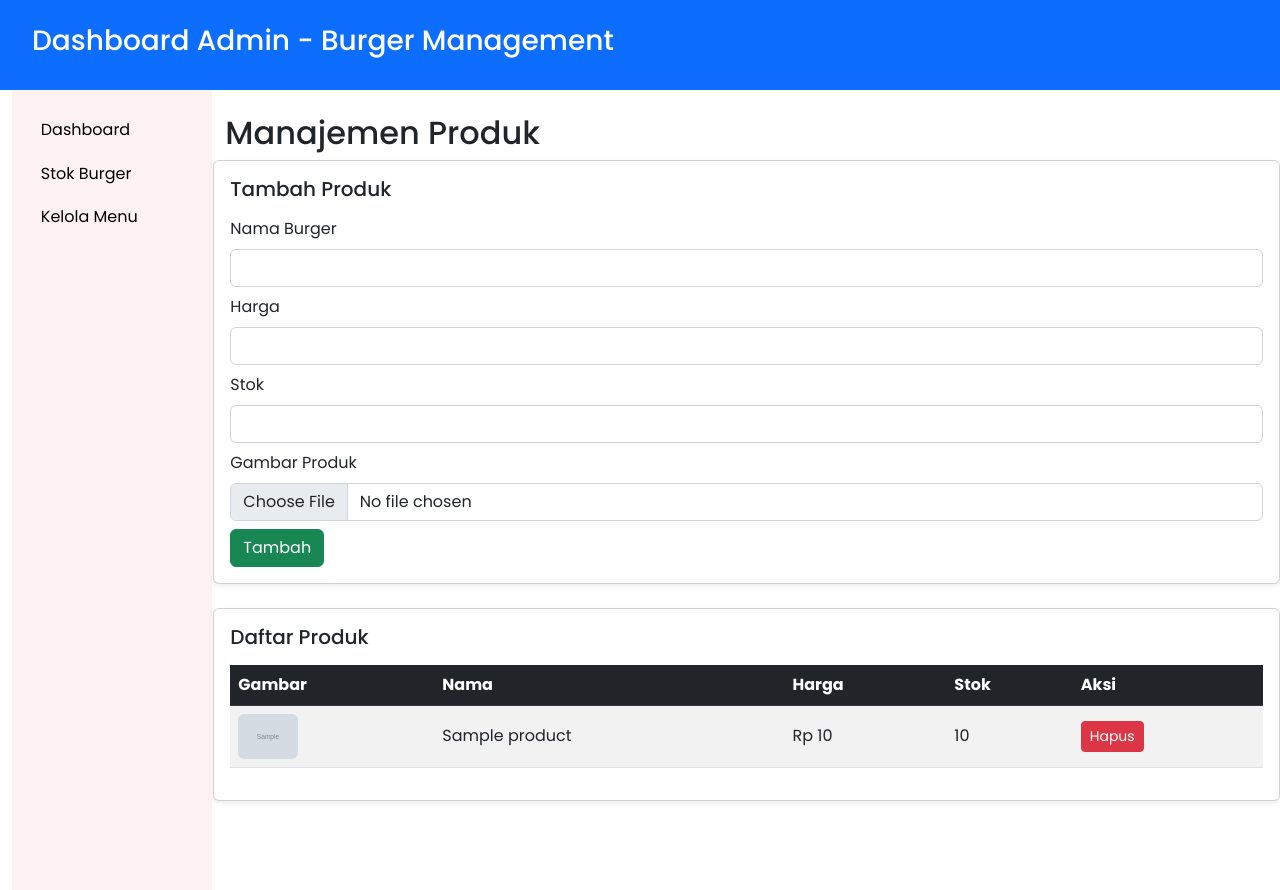
After one commit to Hanung-Satya/Fast-Bite, a PHP site: page /admin/manage-product.php in a window 1280 px wide. The commit adds this page. Run offline with PHP 8.4, Linux system fonts and the light colour scheme; the visitor is signed in with stand-in values (Sample User, id 1); tables that the repository leaves empty or names only in its code hold one stand-in row (values such as "Sample post"); grey boxes marked "Sample" are stand-in pictures.

Commit message:
Edit Manage Product

```diff
--- /dev/null
+++ b/admin/manage-product.php
@@ -0,0 +1,147 @@
+<?php
+session_start();
+include '../config/db.php';
+
+if (!isset($_SESSION['user_id']) || $_SESSION['role'] !== 'admin') {
+    header('Location: /FastBite/auth/login.php');
+    exit();
+}
+
+// --- Tambah Produk ---
+if (isset($_POST['add'])) {
+    $name  = $_POST['name'];
+    $price = $_POST['price'];
+    $stock = $_POST['stock'];
+
+    // Upload gambar
+    $image = null;
+    if (!empty($_FILES['image']['name'])) {
+        $targetDir = "../uploads/";
+        if (!is_dir($targetDir)) {
+            mkdir($targetDir, 0777, true); // bikin folder kalau belum ada
+        }
+        $fileName = time() . "_" . basename($_FILES['image']['name']);
+        $targetFile = $targetDir . $fileName;
+
+        if (move_uploaded_file($_FILES['image']['tmp_name'], $targetFile)) {
+            $image = $fileName;
+        }
+    }
+
+    $conn->query("INSERT INTO products (name, price, stock, image)
+                  VALUES ('$name', $price, $stock, '$image')");
+    header("Location: manage-product.php");
+    exit;
+}
+
+// --- Hapus Produk ---
+if (isset($_GET['delete'])) {
+    $id = (int) $_GET['delete'];
+
+    // hapus gambar juga
+    $res = $conn->query("SELECT image FROM products WHERE id = $id");
+    if ($res && $row = $res->fetch_assoc()) {
+        if (!empty($row['image']) && file_exists("../uploads/" . $row['image'])) {
+            unlink("../uploads/" . $row['image']);
+        }
+    }
+
+    $conn->query("DELETE FROM products WHERE id = $id");
+    header("Location: manage-product.php");
+    exit;
+}
+?>
+<!DOCTYPE html>
+<html lang="en">
+<head>
+  <meta charset="UTF-8">
+  <meta name="viewport" content="width=device-width, initial-scale=1.0">
+  <title>FastBite - Manage Product</title>
+  <link rel="stylesheet" href="../assets/css/admin.css">
+  <link href="https://cdn.jsdelivr.net/npm/bootstrap@5.2.3/dist/css/bootstrap.min.css" rel="stylesheet">
+</head>
+<body>
+<?php include '../partials/dashboard-header.php' ?>
+<div class="container-fluid">
+  <div class="row">
+    <nav class="position-fixed">
+      <?php include '../partials/sidebar.php' ?>
+    </nav>
+
+    <main class="dashboard col-md-10 ms-sm-auto py-4">
+      <div class="row">
+        <h2>Manajemen Produk</h2>
+
+        <!-- Form Tambah Produk -->
+        <div class="card p-3 mb-4 shadow-sm">
+          <h5 class="mb-3">Tambah Produk</h5>
+          <form method="POST" action="" enctype="multipart/form-data">
+            <div class="mb-2">
+              <label class="form-label">Nama Burger</label>
+              <input type="text" name="name" class="form-control" required>
+            </div>
+            <div class="mb-2">
+              <label class="form-label">Harga</label>
+              <input type="number" name="price" class="form-control" required>
+            </div>
+            <div class="mb-2">
+              <label class="form-label">Stok</label>
+              <input type="number" name="stock" class="form-control" required>
+            </div>
+            <div class="mb-2">
+              <label class="form-label">Gambar Produk</label>
+              <input type="file" name="image" class="form-control" accept="image/*">
+            </div>
+            <button type="submit" name="add" class="btn btn-success">Tambah</button>
+          </form>
+        </div>
+
+        <!-- Daftar Produk -->
+        <div class="card p-3 shadow-sm">
+          <h5 class="mb-3">Daftar Produk</h5>
+          <table class="table table-striped table-hover align-middle">
+            <thead class="table-dark">
+              <tr>
+                <th>Gambar</th>
+                <th>Nama</th>
+                <th>Harga</th>
+                <th>Stok</th>
+                <th>Aksi</th>
+              </tr>
+            </thead>
+            <tbody>
+              <?php
+              $result = $conn->query("SELECT * FROM products ORDER BY id DESC");
+              if ($result->num_rows > 0) {
+                  while ($row = $result->fetch_assoc()) {
+                      $imgTag = !empty($row['image'])
+                          ? "<img src='../uploads/{$row['image']}' width='60' class='rounded'>"
+                          : "<span class='text-muted'>No Image</span>";
+                      echo "
+                      <tr>
+                        <td>$imgTag</td>
+                        <td>{$row['name']}</td>
+                        <td>Rp " . number_format($row['price'], 0, ',', '.') . "</td>
+                        <td>{$row['stock']}</td>
+                        <td>
+                          <a href='?delete={$row['id']}'
+                             class='btn btn-danger btn-sm'
+                             onclick=\"return confirm('Yakin hapus produk ini?');\">
+                             Hapus
+                          </a>
+                        </td>
+                      </tr>";
+                  }
+              } else {
+                  echo "<tr><td colspan='5' class='text-center'>Belum ada produk</td></tr>";
+              }
+              ?>
+            </tbody>
+          </table>
+        </div>
+      </div>
+    </main>
+  </div>
+</div>
+</body>
+</html>
--- a/assets/css/admin.css
+++ b/assets/css/admin.css
@@ -26,8 +26,9 @@ a {
 }
 
 .sidebar {
-    display: table-row;
+    display: block;
     height: 100vh;
+    max-width: 200px;
     padding : 1.8rem;
     font-size: 1rem;
     background-color: #FFF2F2;
@@ -46,3 +47,17 @@ a {
 .sidebar-nav:hover {
     color: #0d6efd;
 }
+
+.dashboard {
+    min-height: 100vh;
+}
+
+.preview-card {
+    max-width: 450px;
+    flex: 1;
+    color: #0d6efd;
+    box-shadow: 0 4px 8px rgba(0, 0, 0, 0.1);
+    border: none;
+    border-radius: 8px;
+    transition: transform 0.2s;
+}
--- a/partials/dashboard-header.php
+++ b/partials/dashboard-header.php
@@ -4,7 +4,7 @@
 }
 ?>
 
-<header>
+<header class="sticky-top">
     <nav class="navbar navbar-expand-lg navbar-dark bg-primary">
         <div class="dashboard-header">
             <h3>Dashboard Admin - Burger Management</h3>
```
Also changed, not shown: admin/dashboard.php (+33 -8 lines), admin/add-product.php (deleted), admin/delete-product.php (deleted). Lines whose indentation alone changed are shown as unchanged.
